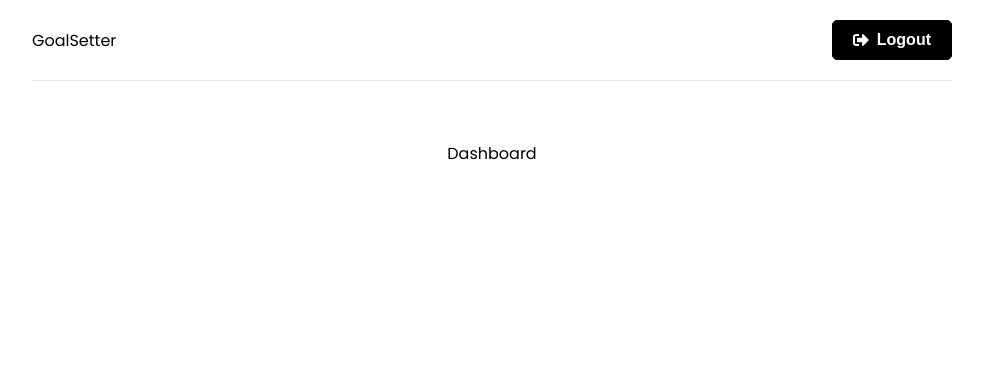
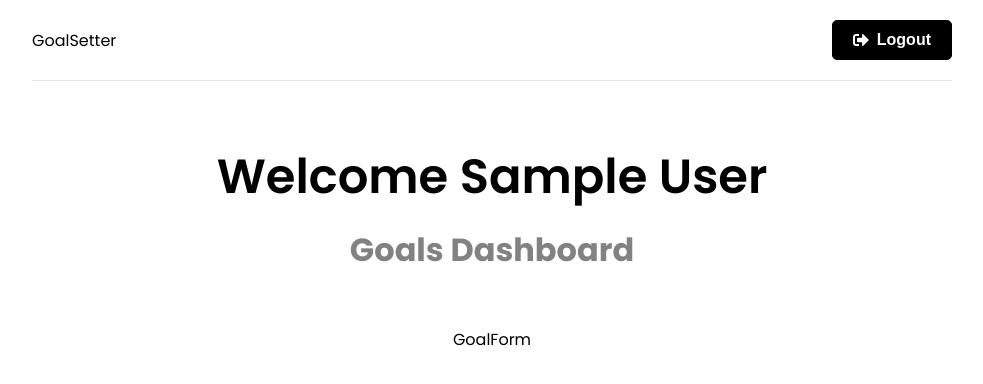
Before and after one commit to SavageSaiyan/Mern-App, a React (Create React App) app in the folder frontend/: page / in a window 1280 px wide. Shown: the top 384 px of the page, without its empty margins (148-1131 px from the left). Built offline with nearby package versions, Linux system fonts and the light colour scheme; sample sign-in values are in the browser's storage.

Commit message:
added Goal Form component

```diff
--- /dev/null
+++ b/frontend/src/components/GoalForm.jsx
@@ -0,0 +1,9 @@
+import { useState } from "react"
+import { UseSelector, useDispatch } from "react-redux"
+
+function GoalForm() {
+  return <div>GoalForm</div>
+
+}
+
+export default GoalForm
--- a/frontend/src/pages/Dashboard.jsx
+++ b/frontend/src/pages/Dashboard.jsx
@@ -1,6 +1,7 @@
 import { useEffect } from "react"
 import {useNavigate} from 'react-router-dom'
 import {useSelector} from 'react-redux'
+import GoalForm from "../components/GoalForm"
 
 function Dashboard() {
   const navigate = useNavigate()
@@ -13,7 +14,14 @@
     }
   }, [user, navigate])
 
-  return <div>Dashboard</div>
+  return <>
+    <section className="heading">
+      <h1>Welcome {user && user.name}</h1>
+      <p>Goals Dashboard</p>
+    </section>
+
+    <GoalForm />
+  </>
 
 }
 
```
